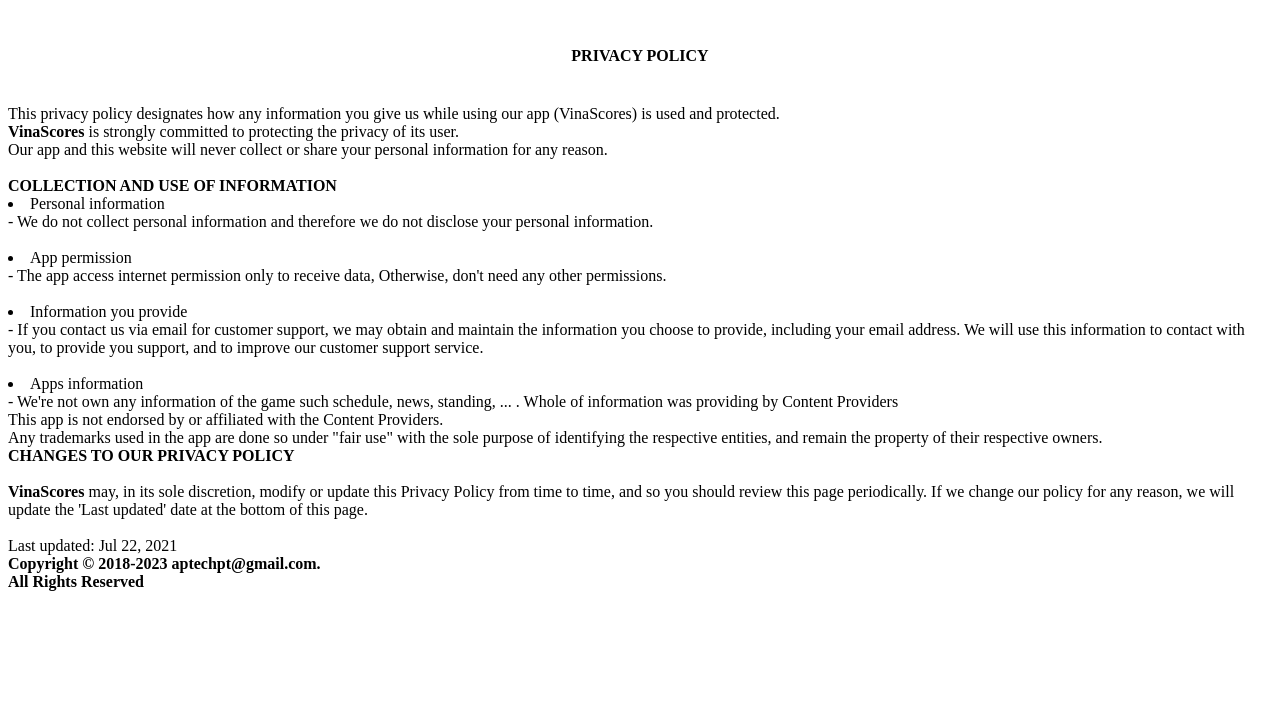
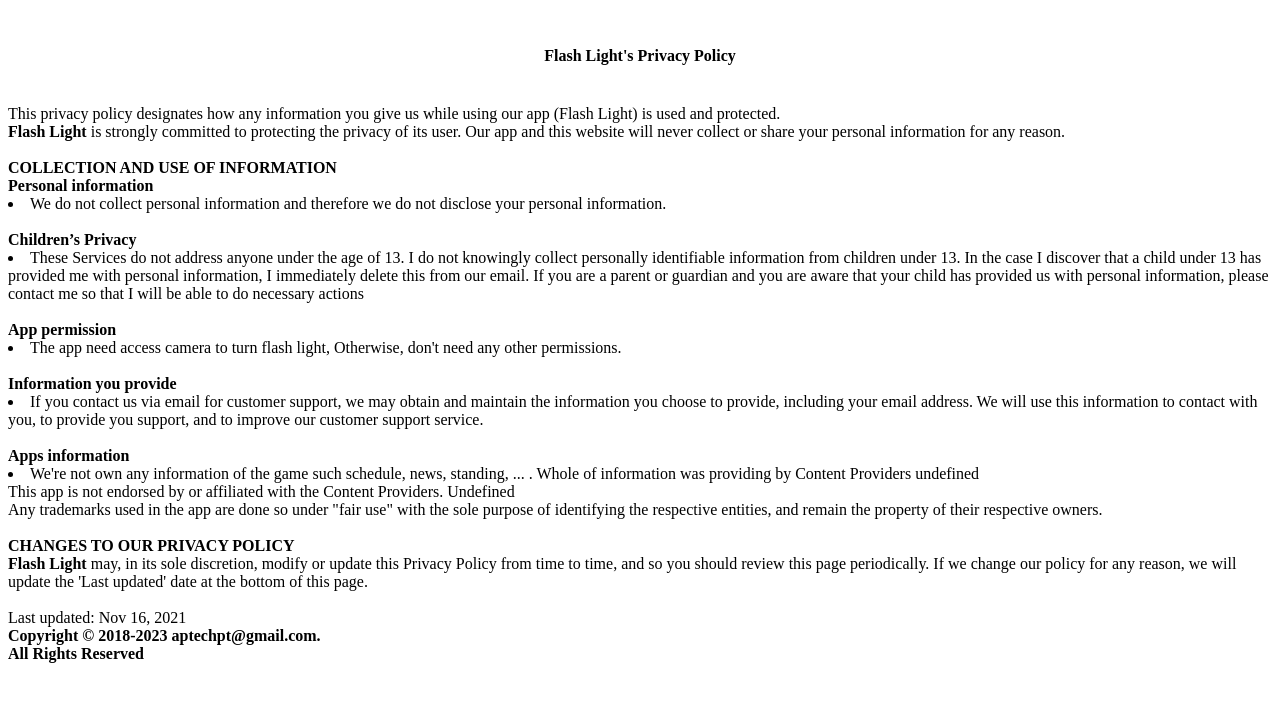
Before and after one commit to Altitechlab/flashlight.github.io, a plain HTML site: page index.html in a window 1280 px wide. Drawn offline with Linux system fonts and the light colour scheme.

Commit message:
Update index.html

```diff
--- a/index.html
+++ b/index.html
@@ -1,54 +1,62 @@
-<html xmlns="http://www.w3.org/1999/html" xmlns="http://www.w3.org/1999/html">
+<html xmlns="http://www.w3.org/1999/html">
 <head>
     <title>Privacy Policy</title>
 </head>
 <br>
-<h4 align="center">PRIVACY POLICY</h4>
-<br class="content">
-
-This privacy policy designates how any information you give us while using our app (VinaScores) is
-used and protected.</br>
-
-<b>VinaScores</b> is strongly committed to protecting the privacy of its user. </br> Our app and
-this website will never collect or share your personal information for any reason.
-</br>
-</br>
+<h4 align="center">Flash Light's Privacy Policy</h4>
+<br class="content">This privacy policy designates how any information you give us while using our
+app (Flash Light) is used and protected. <br>
+<b>Flash Light</b> is strongly committed to protecting the privacy of its user. Our app and this
+website will never collect or share your personal information for any reason. <br>
+<br>
 <strong>COLLECTION AND USE OF INFORMATION</strong>
 <br>
-<li>Personal information</li>
-- We do not collect personal information and therefore we do not disclose your personal
-information.</li></br></br>
-<li>App permission</li>
-- The app access internet permission only to receive data, Otherwise, don't need any other
-permissions.</li></br></br>
-<li>Information you provide</li>
-- If you contact us via email for customer support, we may obtain and maintain the information you
-choose to provide,
-including your email address. We will use this information to contact with you,
-to provide you support, and to improve our customer support service.</li></br></br>
-<li>Apps information</li>
-- We're not own any information of the game such schedule, news, standing, ... . Whole of
-information was providing by Content Providers</br>
-This app is not endorsed by or affiliated with the Content Providers.</br>
-Any trademarks used in the app are done so under "fair use" with the sole purpose of identifying the
-respective entities,
-and remain the property of their respective owners.
-</br>
-</ul>
+
+<strong>Personal information</strong>
+<li> We do not collect personal information and therefore we do not disclose your personal
+    information. <br>
+</li>
+<br>
+<strong>Children’s Privacy</strong>
+<li> These Services do not address anyone under the age of 13. I do not knowingly collect personally
+    identifiable information from children under 13. In the case I discover that a child under 13
+    has provided me with personal information, I immediately delete this from our email. If you are
+    a parent or guardian and you are aware that your child has provided us with personal
+    information, please contact me so that I will be able to do necessary actions
+</li>
+<br>
+
+<strong>App permission</strong>
+<li>The app need access camera to turn flash light, Otherwise, don't need any other
+    permissions.
+</li>
+<br>
+<strong>Information you provide</strong>
+<li>If you contact us via email for customer support, we may obtain and maintain the information you
+    choose to provide, including your email address. We will use this information to contact with
+    you, to provide you support, and to improve our customer support service.
+</li>
+<br>
+
+<strong>Apps information</strong>
+<li>We're not own any information of the game such schedule, news, standing, ... . Whole of
+    information was providing by Content Providers undefined <br>This app is not endorsed by or
+    affiliated with the Content Providers. Undefined <br>Any trademarks used in the app are done so
+    under "fair use" with the sole purpose of identifying the respective entities, and remain the
+    property of their respective owners.
+</li>
+<br>
 <strong>CHANGES TO OUR PRIVACY POLICY</strong>
-</br>
-</br>
-<b>VinaScores</b> may, in its sole discretion, modify or update this Privacy Policy from time to
-time, and so you should review this page periodically.
-If we change our policy for any reason, we will update the 'Last updated' date at the bottom of this
-page.
-</br>
-</br>
-Last updated: Jul 22, 2021
-
+<br>
+<b>Flash Light</b> may, in its sole discretion, modify or update this Privacy Policy from time to
+time, and so you should review this page periodically. If we change our policy for any reason, we
+will update the 'Last updated' date at the bottom of this page. <br>
+<br>Last updated: Nov 16, 2021
+<div class="bottom">
+    <b>Copyright © 2018-2023 aptechpt@gmail.com.</b>
 </div>
-<div class="bottom"><b>Copyright © 2018-2023 aptechpt@gmail.com.</b></div>
-<div class="bottom"><b>All Rights Reserved</b></div>
-</br>
-</body>
+<div class="bottom">
+    <b>All Rights Reserved</b>
+</div>
+<br>
 </html>
```
